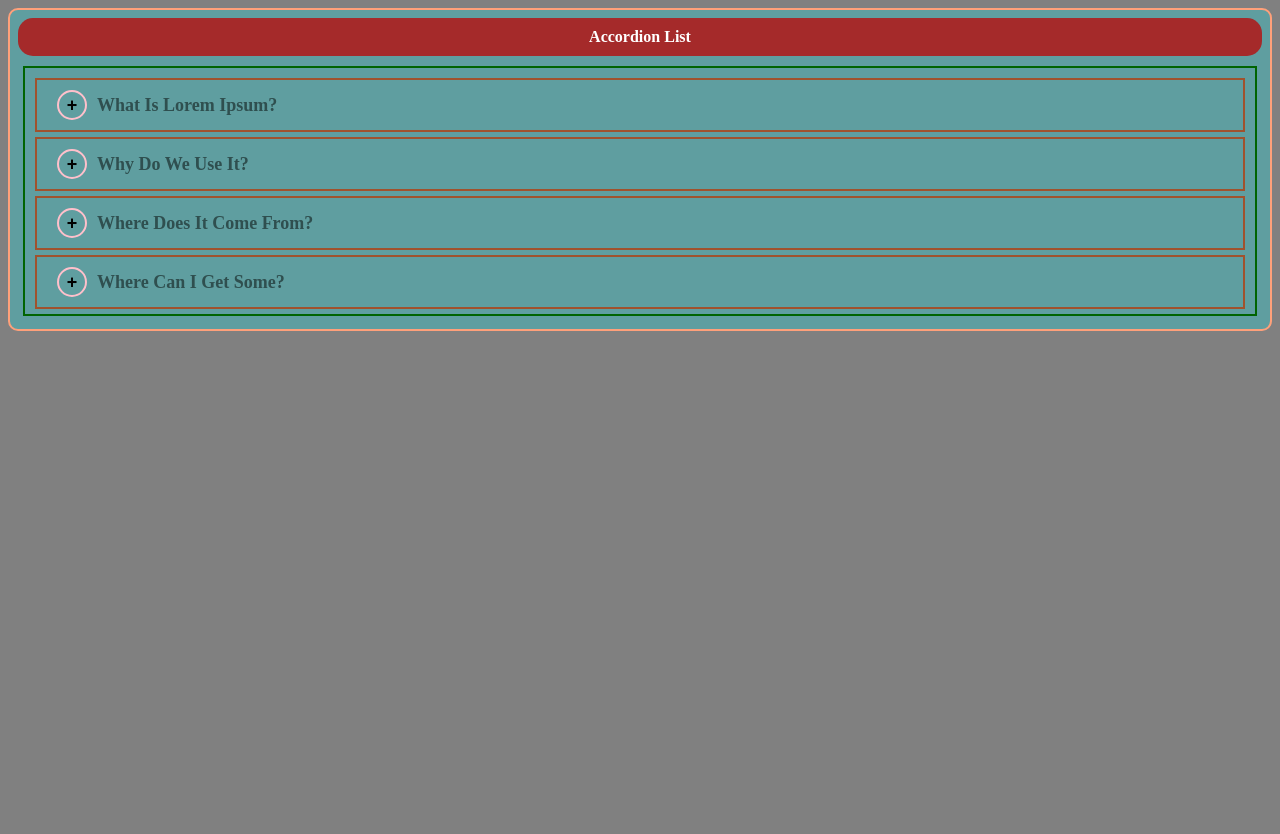
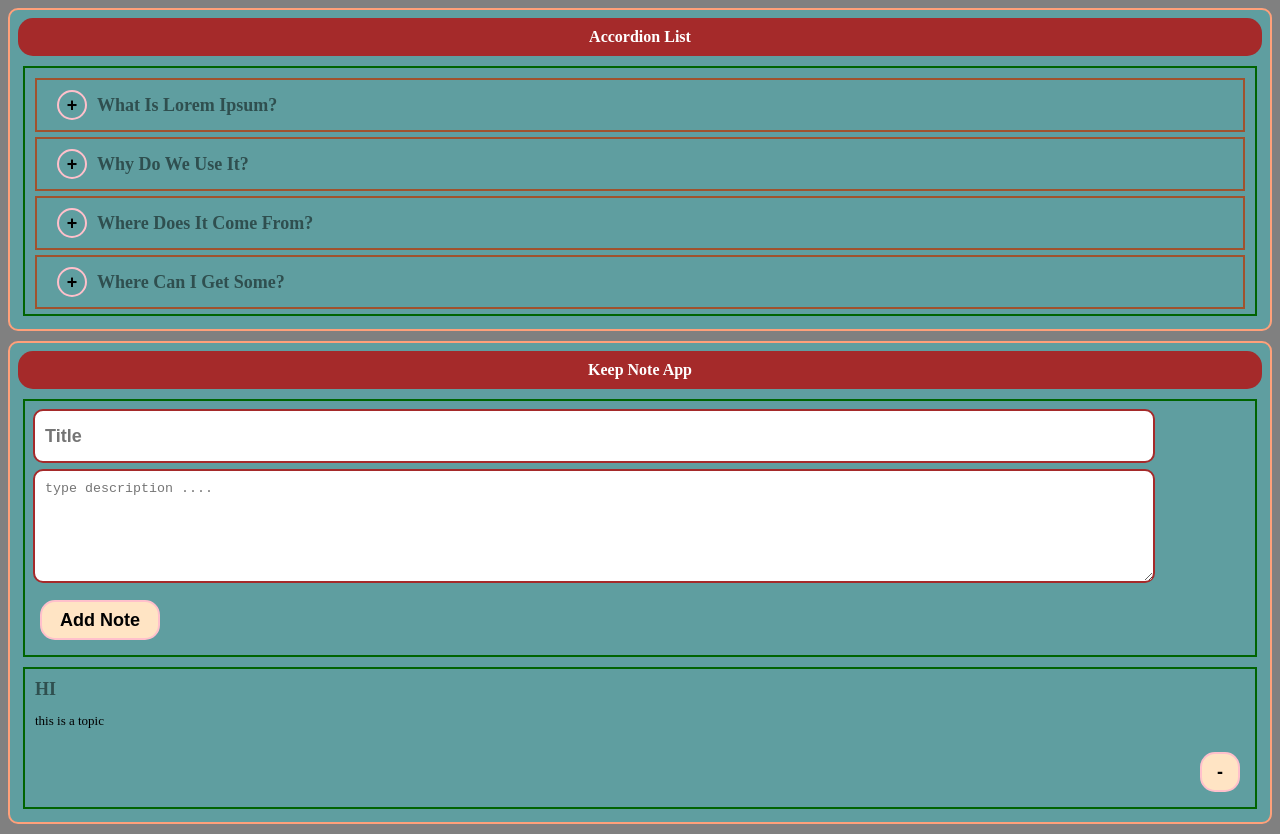
Before and after one commit to dpateireya/reactrepo, a React (Create React App) app: page / in a window 1280 px wide. Before the commit the page ends 800 px from the top, so only its background shows below. Built offline with nearby package versions, Linux system fonts and the light colour scheme.

Commit message:
keep note design complete

```diff
--- a/src/App.js
+++ b/src/App.js
@@ -1,10 +1,12 @@
+import "./App.css";
+import Keepnote from "./keepnote/Keepnote";
 import Accordion from "./accordion/Accordion";
-import "./App.css";
 
 function App() {
   return (
     <>
       <Accordion />
+      <Keepnote />
     </>
   );
 }
--- a/src/adsbox/body/Body.css
+++ b/src/adsbox/body/Body.css
@@ -4,5 +4,5 @@
   margin: 10px;
   text-align: justify;
   border-radius: 15px;
-  height: 100px;
+  min-height: 100px;
 }
--- /dev/null
+++ b/src/keepnote/Keepnote.css
@@ -0,0 +1,85 @@
+.keep_form_style {
+  padding: 3px;
+  border-radius: 10px;
+  border-style: solid;
+  border-width: 2px;
+  border-color: lightsalmon;
+  background-color: cadetblue;
+  text-align: center;
+  margin-bottom: 10px;
+}
+.keep_list_style {
+  padding: 3px;
+  border-style: solid;
+  border-width: 2px;
+  border-color: darkgreen;
+  background-color: cadetblue;
+  margin: 10px;
+  padding: 5px;
+  text-align: left;
+}
+.keep_list_head_style {
+  margin: 5px 5px 0px;
+  font-weight: bold;
+  font-size: 18px;
+  text-transform: capitalize;
+  color: darkslategrey;
+}
+
+.keep_list_parag_style {
+  font-size: small;
+  margin: 0 5px;
+}
+
+.keep_label_style {
+  text-align: justify;
+}
+
+.keep_button_style {
+  height: 40px;
+  width: 120px;
+  font-size: large;
+  margin: 10px;
+  font-weight: bolder;
+  border-radius: 15px;
+  border-style: solid;
+  border-width: 2px;
+  border-color: pink;
+  background-color: bisque;
+}
+
+.keep_del_button_style {
+  height: 40px;
+  width: 40px;
+  font-size: large;
+  margin: 10px;
+  font-weight: bolder;
+  border-radius: 15px;
+  border-style: solid;
+  border-width: 2px;
+  border-color: pink;
+  background-color: bisque;
+  text-align: center;
+}
+
+.keep_text_style {
+  height: 30px;
+  width: 90%;
+  margin: 3px;
+  padding: 10px;
+  font-size: large;
+  font-weight: bold;
+  border-radius: 10px;
+  border-style: solid;
+  border-width: 2px;
+  border-color: brown;
+}
+.keep_textarea_style {
+  width: 90%;
+  margin: 3px;
+  padding: 10px;
+  border-radius: 10px;
+  border-style: solid;
+  border-width: 2px;
+  border-color: brown;
+}
--- /dev/null
+++ b/src/keepnote/Keepnote.js
@@ -0,0 +1,34 @@
+import "./Keepnote.css";
+import Heading from "../adsbox/heading/Heading";
+
+function Keepnote() {
+  return (
+    <>
+      <div className="keep_form_style">
+        <Heading head="Keep Note App" />
+        <div className="keep_list_style">
+          <input className="keep_text_style" placeholder="Title" />
+          <textarea
+            rows="6"
+            className="keep_textarea_style"
+            placeholder="type description ...."
+          />
+          <button className="keep_button_style">Add Note</button>
+        </div>
+        <div className="keep_list_style">
+          <div className="keep_list_head_style">
+            <span className="keep_label_style">HI</span>
+          </div>
+          <div className="keep_list_parag_style">
+            <p className="keep_label_style">this is a topic</p>
+          </div>
+          <div style={{ textAlign: "right" }}>
+            <button className="keep_del_button_style">-</button>
+          </div>
+        </div>
+      </div>
+    </>
+  );
+}
+
+export default Keepnote;
```
